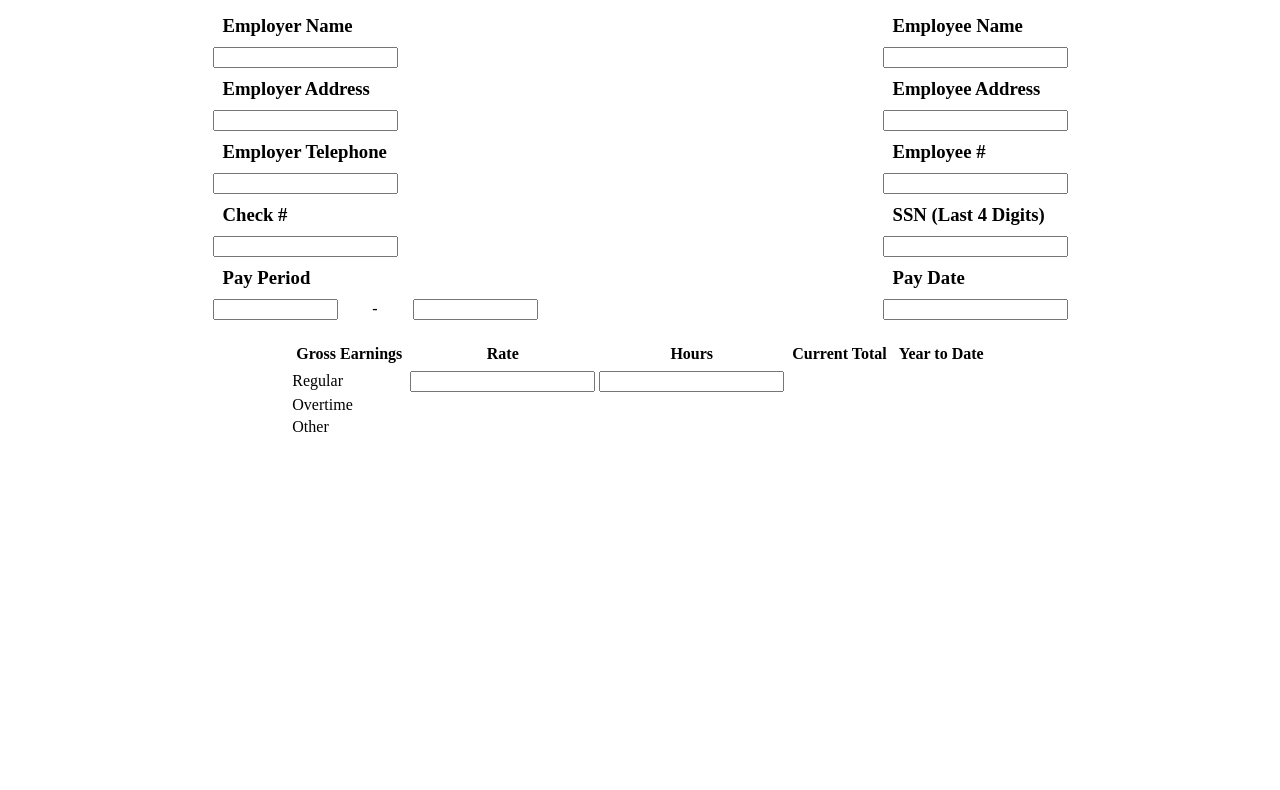
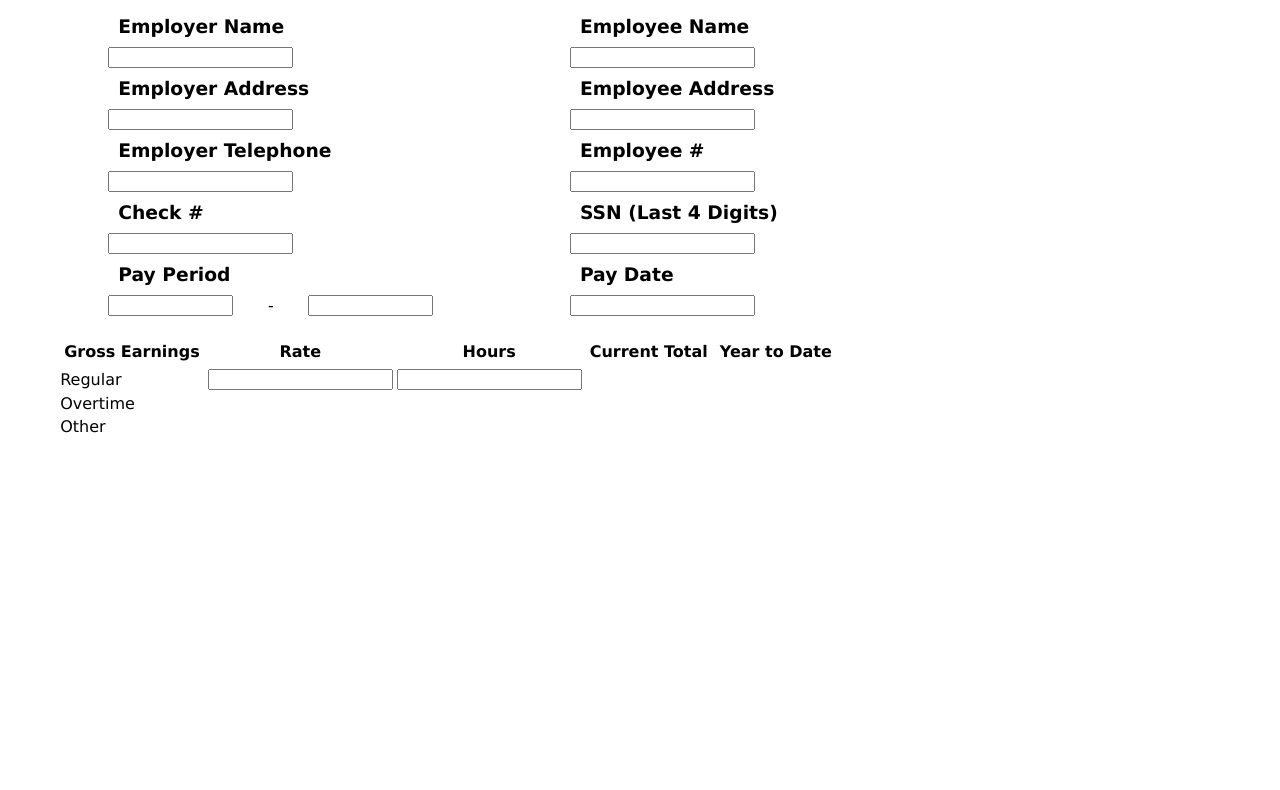
Before and after one commit to hokole/payroll-pdf-generator-using-jspdf, a plain HTML site: page index.html in a window 1280 px wide. Shown: the part 136-926 px from the top of the page. Before the commit the page ends 800 px from the top, so only its background shows below. Drawn offline with nearby package versions, Linux system fonts and the light colour scheme.

Commit message:
Update style.css

```diff
--- a/style.css
+++ b/style.css
@@ -1,6 +1,7 @@
 body {
     margin: 20px;
     padding: 20px;
+    font-family: Verdana, Geneva, Tahoma, sans-serif;
 }
 
 .container {
@@ -48,3 +49,8 @@ th {
 table {
     margin: auto;
 }
+
+#divID {
+    width: 8.5in;
+    height: 11in;
+}
```
